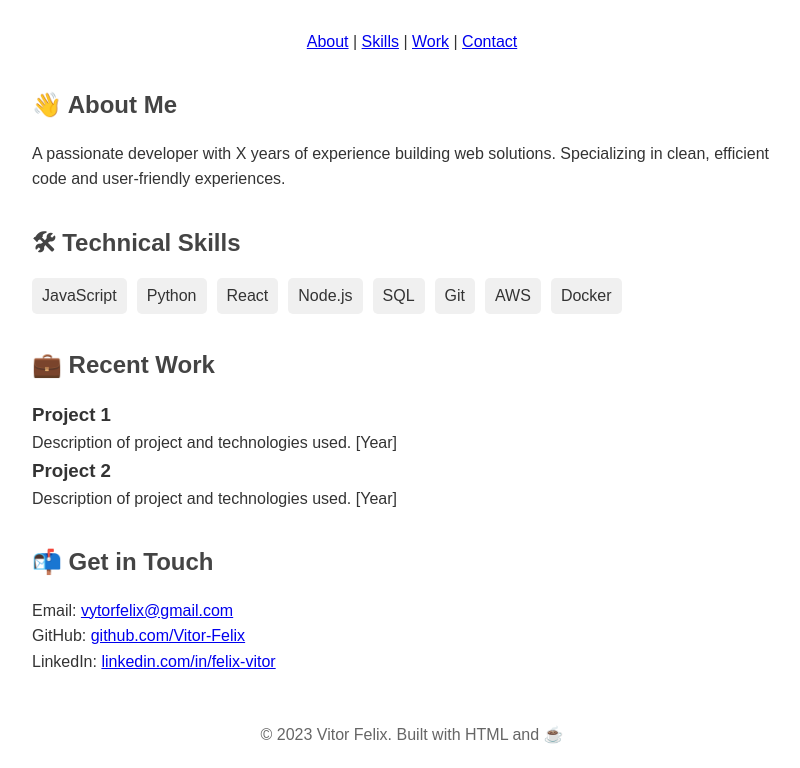
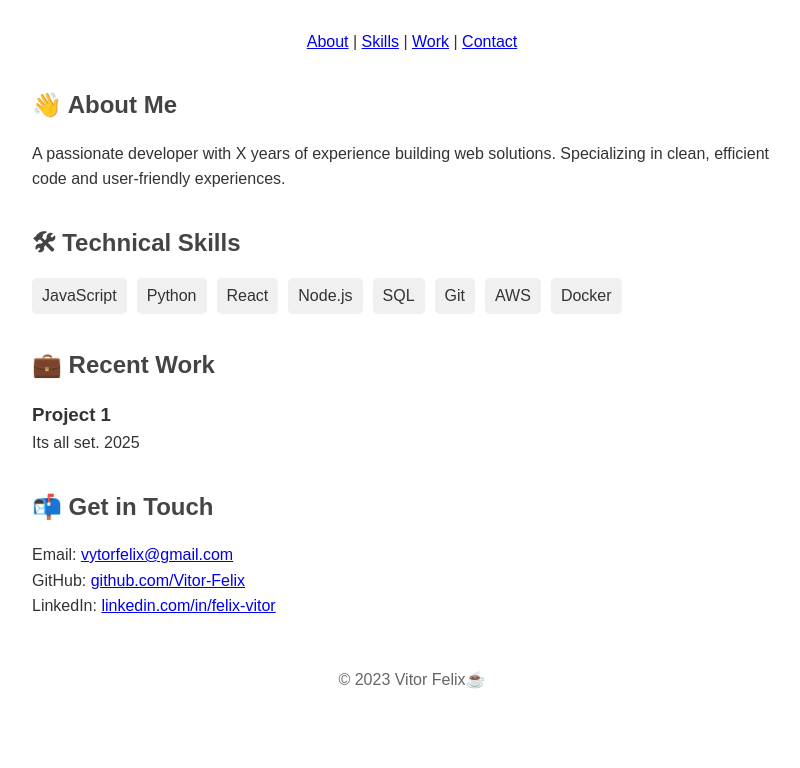
Before and after one commit to Vitor-Felix/vitfelix-space, a plain HTML site: page public/index.html in a window 1280 px wide. Shown: the part 153-921 px from the top of the page, without its empty margins (228-1028 px from the left). After the commit the page ends 865 px from the top, so only its background shows below. Drawn offline with Linux system fonts and the light colour scheme.

Commit message:
Setting test

```diff
--- a/public/index.html
+++ b/public/index.html
@@ -55,11 +55,7 @@
             <h2>💼 Recent Work</h2>
             <div class="project">
                 <h3>Project 1</h3>
-                <p>Description of project and technologies used. [Year]</p>
-            </div>
-            <div class="project">
-                <h3>Project 2</h3>
-                <p>Description of project and technologies used. [Year]</p>
+                <p>Its all set. 2025</p>
             </div>
         </section>
 
@@ -73,7 +69,7 @@
         </section>
 
         <footer style="margin-top: 3rem; text-align: center; color: #666;">
-            <p>© 2023 Vitor Felix. Built with HTML and ☕</p>
+            <p>© 2023 Vitor Felix☕</p>
         </footer>
     </div>
 </body>
```
